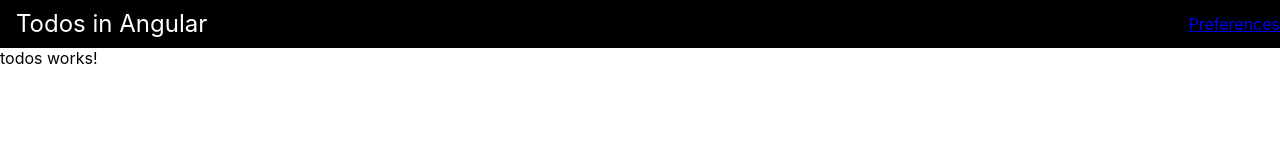
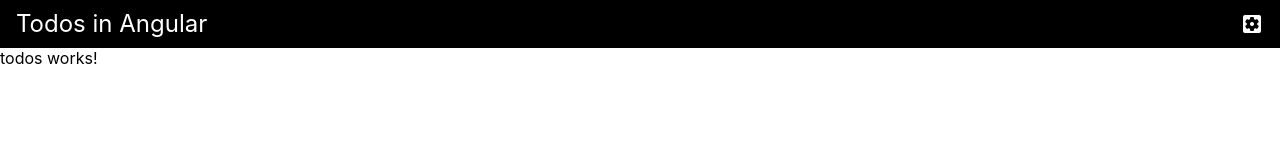
Before and after one commit to adrianlafond/todo, an Angular app in the folder client/todo-angular/: page /todos in a window 1280 px wide. Shown: the top 160 px of the page. Built offline with nearby package versions, Linux system fonts and the light colour scheme.

Commit message:
add icons

```diff
--- a/client/todo-angular/src/app/components/app-header/app-header.component.css
+++ b/client/todo-angular/src/app/components/app-header/app-header.component.css
@@ -13,7 +13,7 @@
   position: absolute;
   left: 0;
   top: 0;
-  margin: 0 1rem;
+  margin: 0 16px;
   font-size: 24px;
   font-weight: normal;
   line-height: 48px;
@@ -28,4 +28,24 @@
   right: 0;
   top: 0;
   line-height: 48px;
+  margin: 0 16px;
 }
+
+.app-header__menu-link {
+  color: #fff;
+}
+.app-header__menu-link:visited {
+  color: #ccc;
+}
+.app-header__menu-link:focus {
+  color: #9cf;
+  outline: none;
+}
+.app-header__menu-link--active {
+  color: #ff0 !important;
+  cursor: default;
+}
+
+.app-header__icon-link {
+  line-height: 48px;
+}
--- a/client/todo-angular/src/app/components/app-header/app-header.component.html
+++ b/client/todo-angular/src/app/components/app-header/app-header.component.html
@@ -1,6 +1,12 @@
 <div class="app-header">
   <h1 class="app-header__title">{{ title }}</h1>
   <div class="app-header__menu">
-    <a routerLink="/preferences">Preferences</a>
+    <a
+      routerLink="/preferences"
+      routerLinkActive="app-header__menu-link--active"
+      title="Preferences"
+      class="app-header__menu-link">
+      <i class="material-icons app-header__icon-link">settings_applications</i>
+    </a>
   </div>
 </div>
--- a/client/todo-angular/src/index.html
+++ b/client/todo-angular/src/index.html
@@ -6,6 +6,7 @@
   <base href="/">
   <meta name="viewport" content="width=device-width, initial-scale=1">
   <link rel="icon" type="image/x-icon" href="favicon.ico">
+  <link href="https://fonts.googleapis.com/icon?family=Material+Icons" rel="stylesheet">
 </head>
 <body>
   <app-root></app-root>
```
